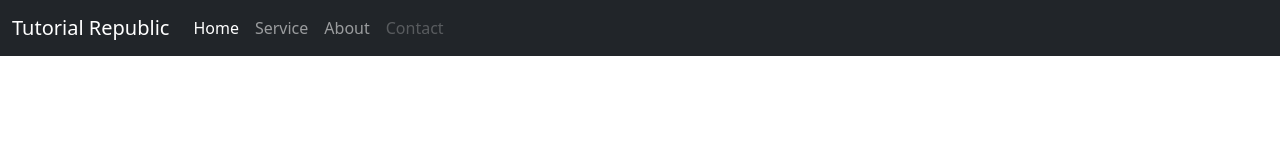
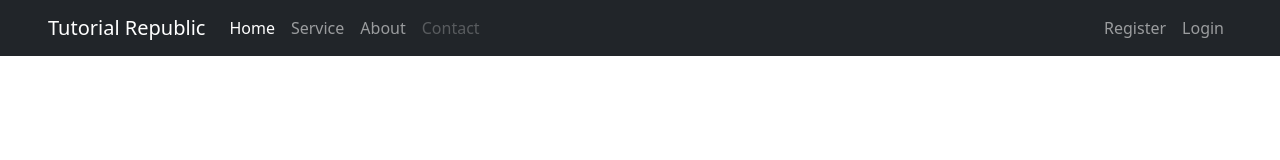
Before and after one commit to yunchien1000/yunchien1000.github.io, a plain HTML site: page index.html in a window 1280 px wide. Drawn offline with nearby package versions, Linux system fonts and the light colour scheme.

Commit message:
register and login added

```diff
--- a/index.html
+++ b/index.html
@@ -10,7 +10,7 @@
   </head>
   <body>
     <nav class="navbar navbar-expand-lg navbar-dark bg-dark">
-      <div class="container-fluid">
+      <div class="container-fluid px-5">
         <a class="navbar-brand" href="#">Tutorial Republic</a>
         <button class="navbar-toggler" type="button" data-bs-toggle="collapse" data-bs-target="#navbarNavAltMarkup" aria-controls="navbarNavAltMarkup" aria-expanded="false" aria-label="Toggle navigation">
           <span class="navbar-toggler-icon"></span>
@@ -21,9 +21,12 @@
             <a class="nav-link" href="#">Service</a>
             <a class="nav-link" href="#">About</a>
             <a class="nav-link disabled">Contact</a>
-
           </div>
         </div>
+        <span class="navbar-dark navbar-nav navbar-text d-flex py-0">
+          <a class="nav-link" href="#">Register</a>
+          <a class="nav-link" href="#">Login</a>
+        </span>
       </div>
     </nav>
 
```
